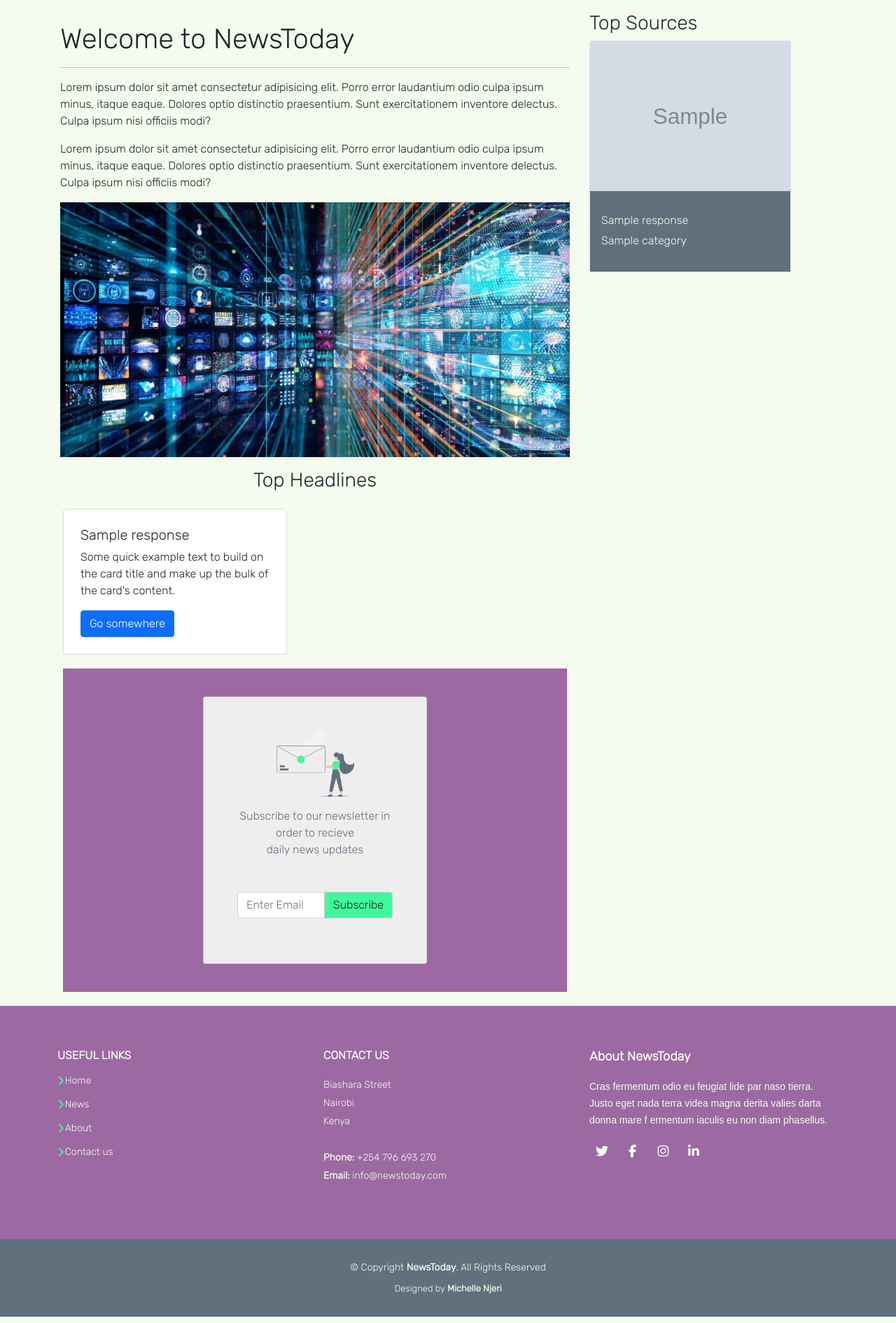
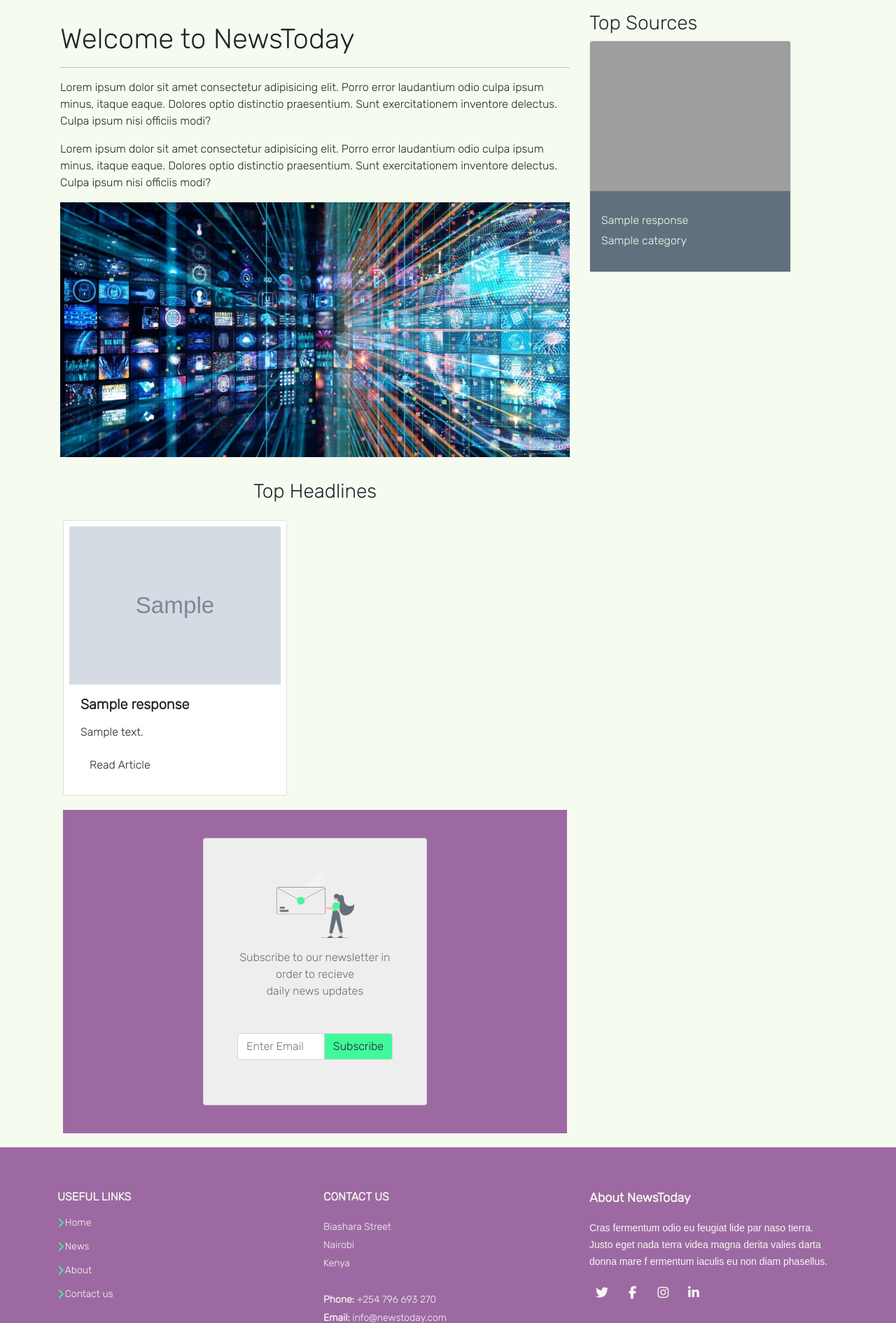
Before and after one commit to vantablanta/news_app, a Flask app: template app/templates/index.html in a window 1280 px wide. Shown: the part 116-2006 px from the top of the page at 70% size. Run offline with Flask 2, Linux system fonts and the light colour scheme; the template is opened without the code that fills it: most values are stand-ins (such as "Sample title", 1, 10 or a date in 2020); grey boxes marked "Sample" are stand-in pictures; some libraries are stand-ins or nearby versions; some web fonts are replaced; grey boxes are pictures that could not be loaded.

Commit message:
sources endpoint added

```diff
--- a/app/config.py
+++ b/app/config.py
@@ -1,7 +1,7 @@
 class Config:
     """Parent Config Class """
     BASE_URL = 'https://newsapi.org/v2/top-headlines?q=news&apiKey={}&pageSize=10'
-    SOURCES_URL ='https://newsapi.org/v2/top-headlines/sources?apiKey={}'
+    SOURCES_URL ='https://newsapi.org/v2/top-headlines/sources?apiKey={}&pageSize=1'
 
 
 class ProdConfig(Config):
--- a/app/templates/index.html
+++ b/app/templates/index.html
@@ -20,26 +20,27 @@
             <img class="w-100" src="{{url_for('static',filename='assets/news.jpg')}}" alt="Image of Nairobi">
 
             <div class="row">
-                <h3 class="pt-3 text-center">Top Headlines</h3>
-                {%for response in responses%}
+                <h3 class="pt-3 mt-3 text-center">Top Headlines</h3>
+                {%for response in news%}
                 <div class="card col-md-6 m-3 p-2" style="width: 20rem;">
+                    <img src="{{response['urlToImage']}}" class="card-img-top" alt="...">
                     <div class="card-body">
-                      <h5 class="card-title">{{response['title']}}</h5>
-                      <p class="card-text">Some quick example text to build on the card title and make up the bulk of the card's content.</p>
-                      <a href="#" class="btn btn-primary">Go somewhere</a>
+                        <h5 class="card-title"><strong>{{response['title']}}</strong></h5>
+                        <p class="card-text mt-3">{{response['description']}}</p>
+                        <a href="#" class="btn read-more">Read Article</a>
                     </div>
-                  </div>
+                </div>
                 {%endfor%}
             </div>
-            {% include 'subscribe.html'%}
+            <div>
+                {% include 'subscribe.html'%}
+            </div>
         </div>
+
         <div class="col-md-4 mt-3">
             <h3>Top Sources</h3>
-            {%include 'content.html'%}
+            {%include 'sources.html'%}
         </div>
     </div>
-
 </div>
-
-
 {% endblock %}
--- a/app/templates/content.html
+++ b/app/templates/sources.html
@@ -3,9 +3,9 @@
 <link rel="stylesheet" href="{{url_for('static', filename='css/content.css')}}">
 {%endblock%}
 
-{%for response in responses %}
+{%for response in sources %}
 <div class="card" style="width: 18rem;">
-    <img src="{{response['urlToImage']}}" class="card-img-top" alt="">
+    <img src="{{sources['name']}}" class="card-img-top" alt="">
     <div class="card-body text">
         <p class="card-text">
         <h6>{{response['name']}}</h6>
```
Also changed, not shown: app/views.py (+7 -6 lines).
